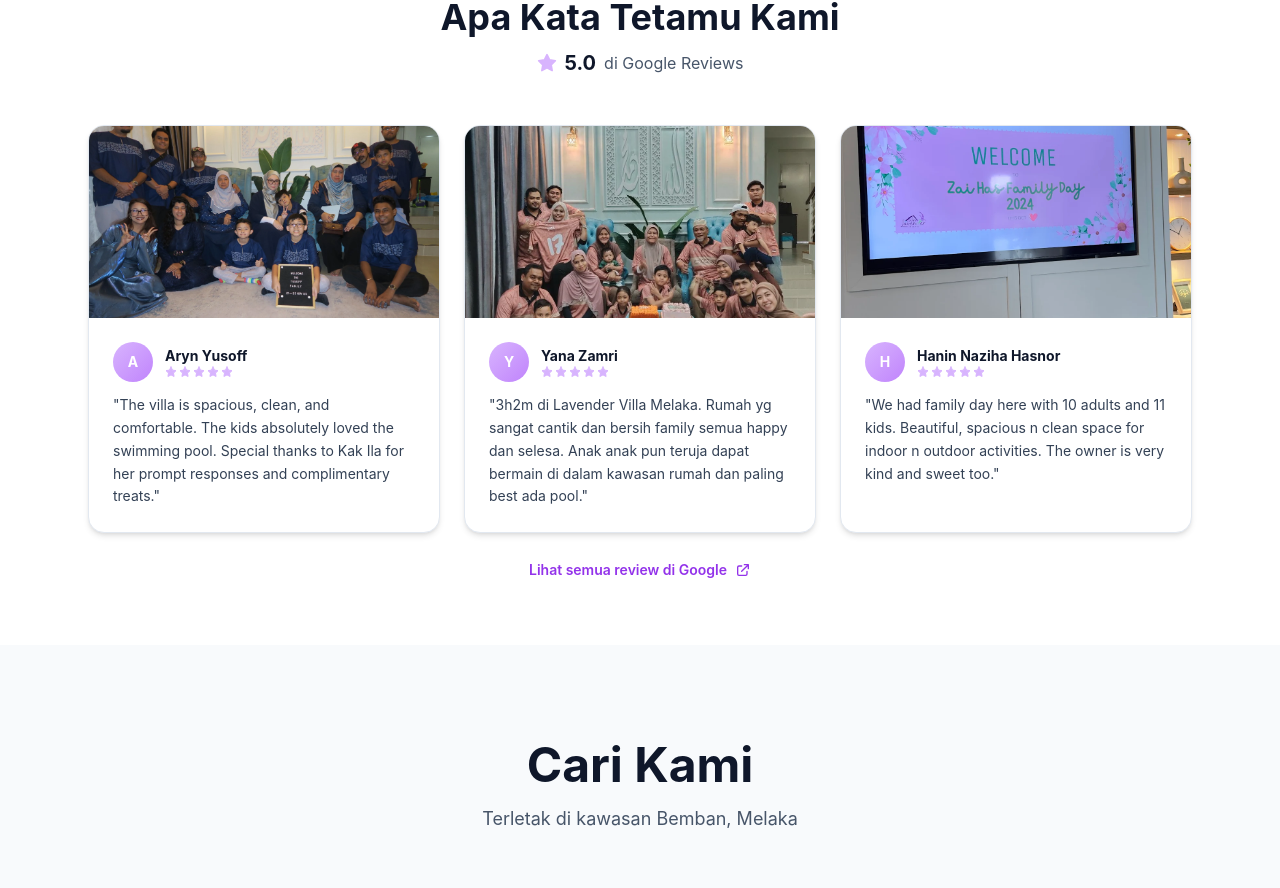
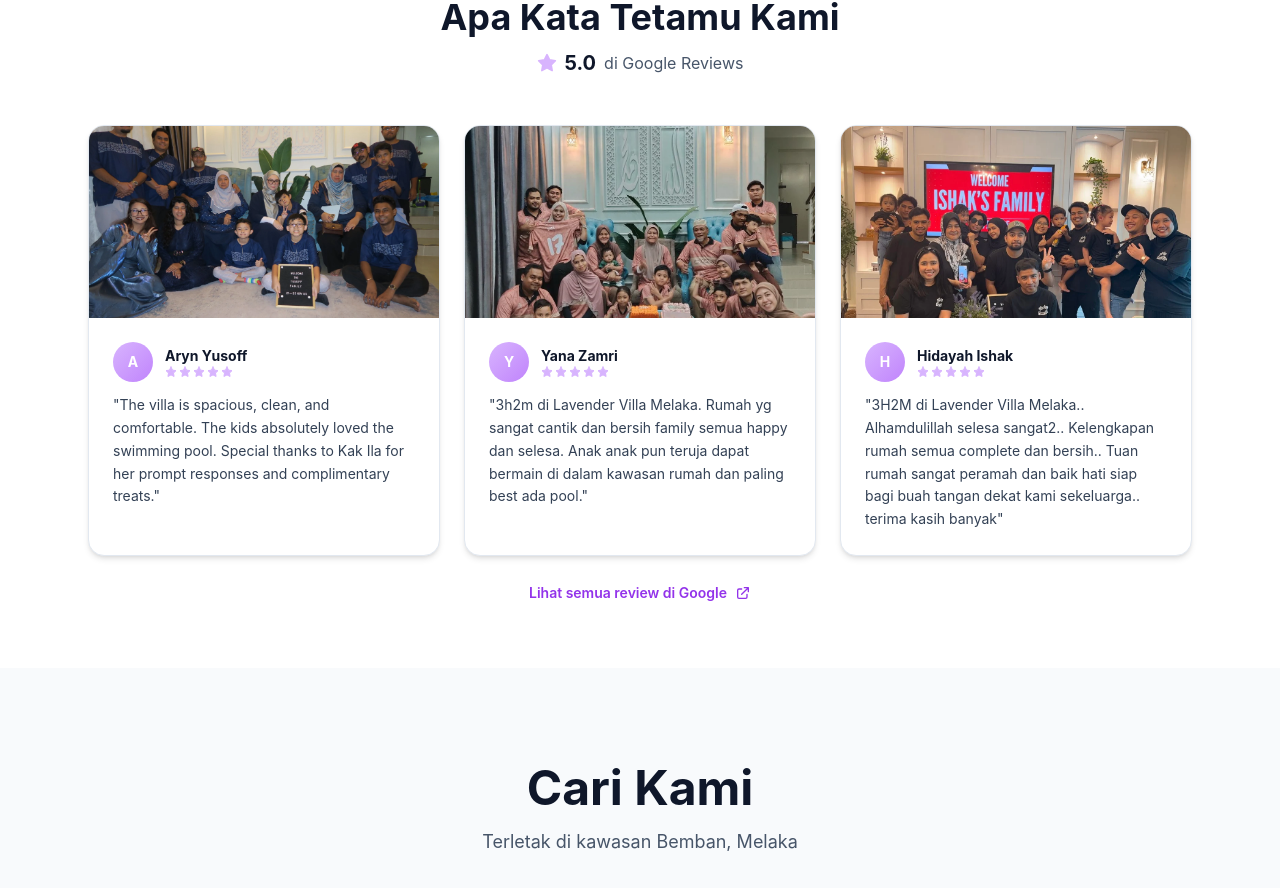
Before and after one commit to najmizulhusni/lavender-villa, a React (Vite) app: page / in a window 1280 px wide. Shown: the part 3679-4567 px from the top of the page. Built offline with nearby package versions, Linux system fonts and the light colour scheme; no server answers; the database is empty.

Commit message:
Replace Hanin review with Hidayah Ishak review

```diff
--- a/src/App.jsx
+++ b/src/App.jsx
@@ -976,12 +976,12 @@ Saya ingin membuat tempahan untuk Lavender Villa Melaka pada tarikh di atas. Sil
               </div>
             </div>
             <div className="bg-white rounded-2xl overflow-hidden shadow-md border border-slate-200 hover:shadow-lg transition">
-              <img src="/images/hanin_review_potrait.webp" alt="Review dari Hanin Naziha" className="w-full h-48 object-cover" />
+              <img src="/images/hidayah_review_landscape.webp" alt="Review dari Hidayah Ishak" className="w-full h-48 object-cover" />
               <div className="p-6">
                 <div className="flex items-center gap-3 mb-3">
                   <div className="w-10 h-10 bg-gradient-to-br from-purple-300 to-purple-400 rounded-full flex items-center justify-center text-sm text-white font-bold flex-shrink-0">H</div>
                   <div>
-                    <h3 className="font-bold text-sm text-slate-900">Hanin Naziha Hasnor</h3>
+                    <h3 className="font-bold text-sm text-slate-900">Hidayah Ishak</h3>
                     <div className="flex gap-0.5">
                       {[...Array(5)].map((_, i) => (
                         <Star key={i} className="w-3 h-3 fill-purple-300 text-purple-300" />
@@ -989,7 +989,7 @@ Saya ingin membuat tempahan untuk Lavender Villa Melaka pada tarikh di atas. Sil
                     </div>
                   </div>
                 </div>
-                <p className="text-slate-700 text-sm leading-relaxed">"We had family day here with 10 adults and 11 kids. Beautiful, spacious n clean space for indoor n outdoor activities. The owner is very kind and sweet too."</p>
+                <p className="text-slate-700 text-sm leading-relaxed">"3H2M di Lavender Villa Melaka.. Alhamdulillah selesa sangat2.. Kelengkapan rumah semua complete dan bersih.. Tuan rumah sangat peramah dan baik hati siap bagi buah tangan dekat kami sekeluarga.. terima kasih banyak"</p>
               </div>
             </div>
           </div>
```
Also changed, not shown: public/images/hidayah_review_landscape.webp (added).
